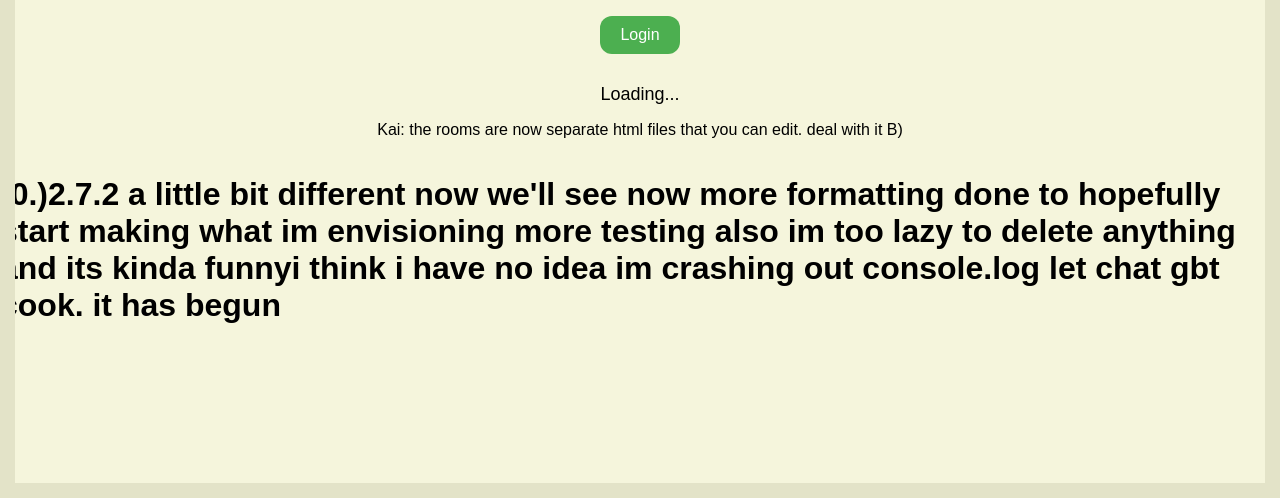
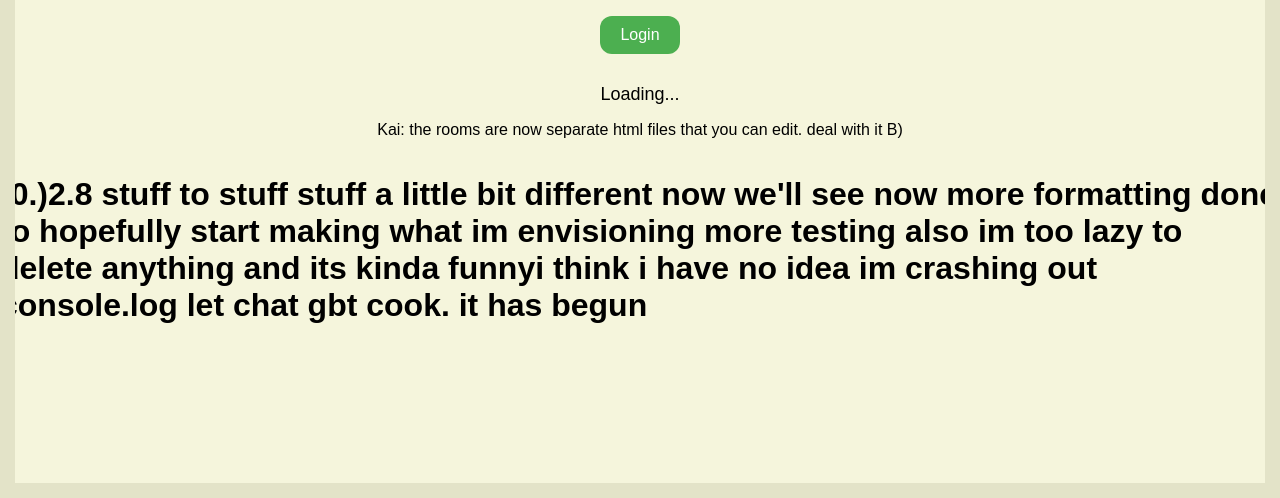
Before and after one commit to Shadows-Peak/exponential, a Flask app: template templates/menu.html in a window 1280 px wide. Shown: the part 302-800 px from the top of the page. Run offline with Flask 3, Linux system fonts and the light colour scheme; the template is opened without the code that fills it, so the values that code supplies are empty.

Commit message:
stuff to stuff stuff

```diff
--- a/static/main.js
+++ b/static/main.js
@@ -38,7 +38,7 @@ function fillCircle(value) {
                 fillElement.style.height = height + '%';
             }
         }, 50); // Adjust the interval duration as needed*/
-        fillElement.style.height = value*(PointsNeeded/100) + '%';
+        fillElement.style.height = value*(100/PointsNeeded) + '%';
     }).catch(() => {
         console.error('Fill element not found');
     });
@@ -160,16 +160,22 @@ function gameLoad() {
         setInterval(GameTick, 10);
 
         // Event Listeners
-        /*
-        document.getElementById('clickButton').addEventListener('click', function () {
-            Points += ClickValue
-        });*/
-
         function clickButton() {
-            Points += ClickValue
+            if (Points + ClickValue < PointsNeeded) {
+                Points += ClickValue
+            } else if (Points < PointsNeeded) {
+                Points = PointsNeeded;
+            }
             fillCircle(Points);
         }
         document.getElementById('clickableCircle').addEventListener('click', clickButton);
+
+        document.getElementById('clickButton').addEventListener('click', function () {
+            if (Points == PointsNeeded) {
+                Points = 0;
+                fillCircle(Points);
+            }
+        });
     })
     .catch(error => console.error('Error loading game.html:', error));
 }
--- a/templates/menu.html
+++ b/templates/menu.html
@@ -23,6 +23,6 @@
     <button data-room-id=0 id="login">Login</button>
     <div data-room-id=0 id="value-container">Loading...</div>
     <p>Kai: the rooms are now separate html files that you can edit. deal with it B)</p>
-    <h1 id="version">(0.)2.7.2 a little bit different now we'll see now more formatting done to hopefully start making what im envisioning more testing also im too lazy to delete anything and its kinda funnyi think i have no idea im crashing out console.log let chat gbt cook. it has begun </h1>
+    <h1 id="version">(0.)2.8 stuff to stuff stuff a little bit different now we'll see now more formatting done to hopefully start making what im envisioning more testing also im too lazy to delete anything and its kinda funnyi think i have no idea im crashing out console.log let chat gbt cook. it has begun </h1>
 </body>
 </html>
```
